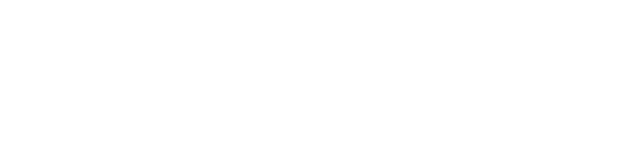
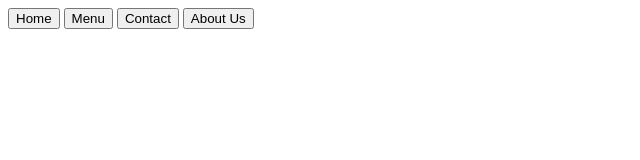
Before and after one commit to pier-rot/odin-restaurant-page, a website built with webpack: page src/template.html in a window 1280 px wide. Shown: the whole page, without its empty margins (0-640 px from the left). Built offline with nearby package versions, Linux system fonts and the light colour scheme.

Commit message:
Make template skeleton

```diff
--- a/src/template.html
+++ b/src/template.html
@@ -1,11 +1,21 @@
 <!DOCTYPE html>
 <html lang="en">
-<head>
-    <meta charset="UTF-8">
-    <meta name="viewport" content="width=device-width, initial-scale=1.0">
-    <title>Restaurant Page</title>
-</head>
-<body>
+	<head>
+		<meta charset="UTF-8" />
+		<meta name="viewport" content="width=device-width, initial-scale=1.0" />
+		<title>Restaurant Page</title>
+	</head>
+	<body>
+		<header>
+			<nav>
+				<button id="homeBtn">Home</button>
+                <button id="menuBtn">Menu</button>
+				<button id="contactBtn">Contact</button>
+				<button id="aboutBtn">About Us</button>
+			</nav>
+		</header>
+        <div id="content">
 
-</body>
+        </div>
+	</body>
 </html>
```
